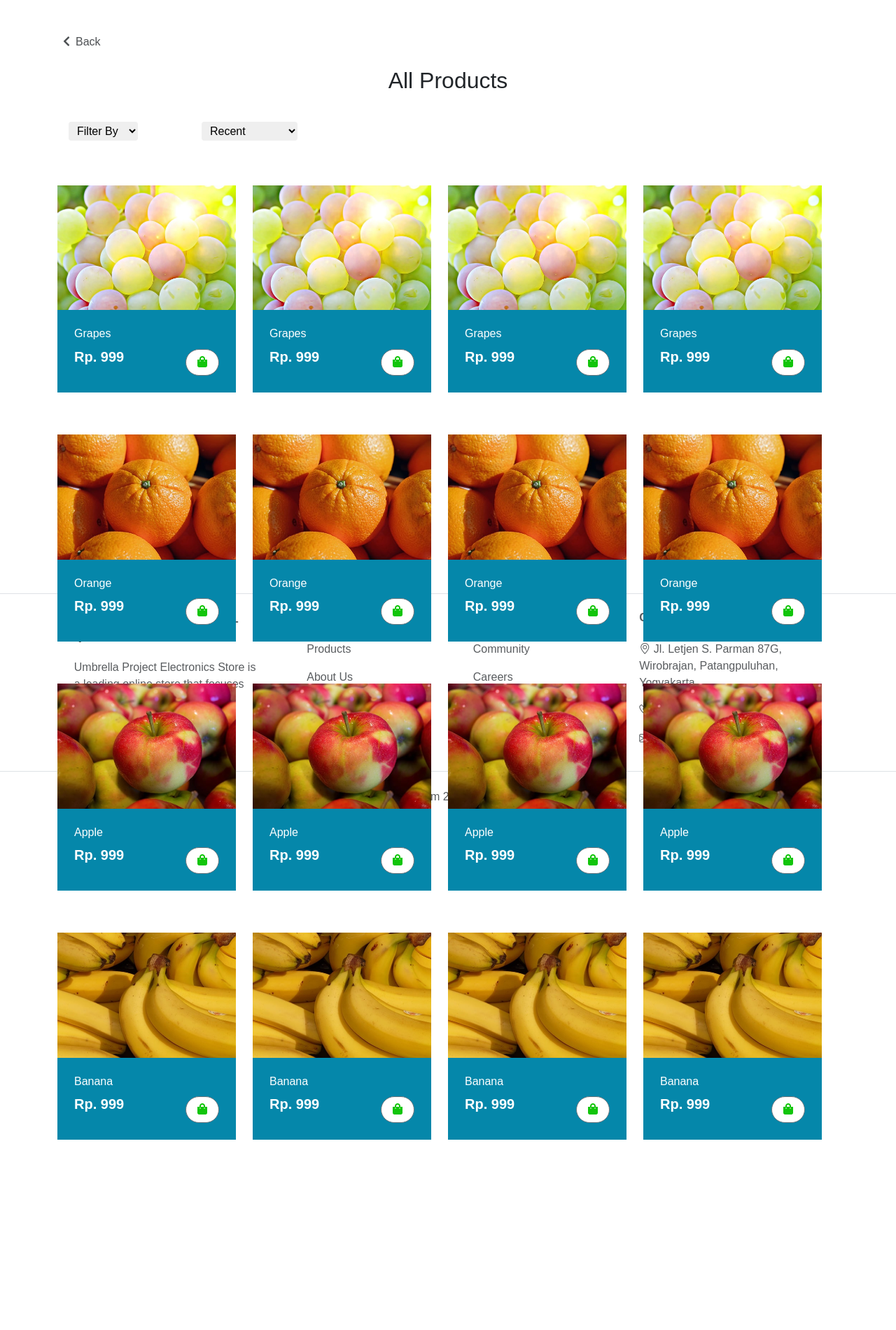
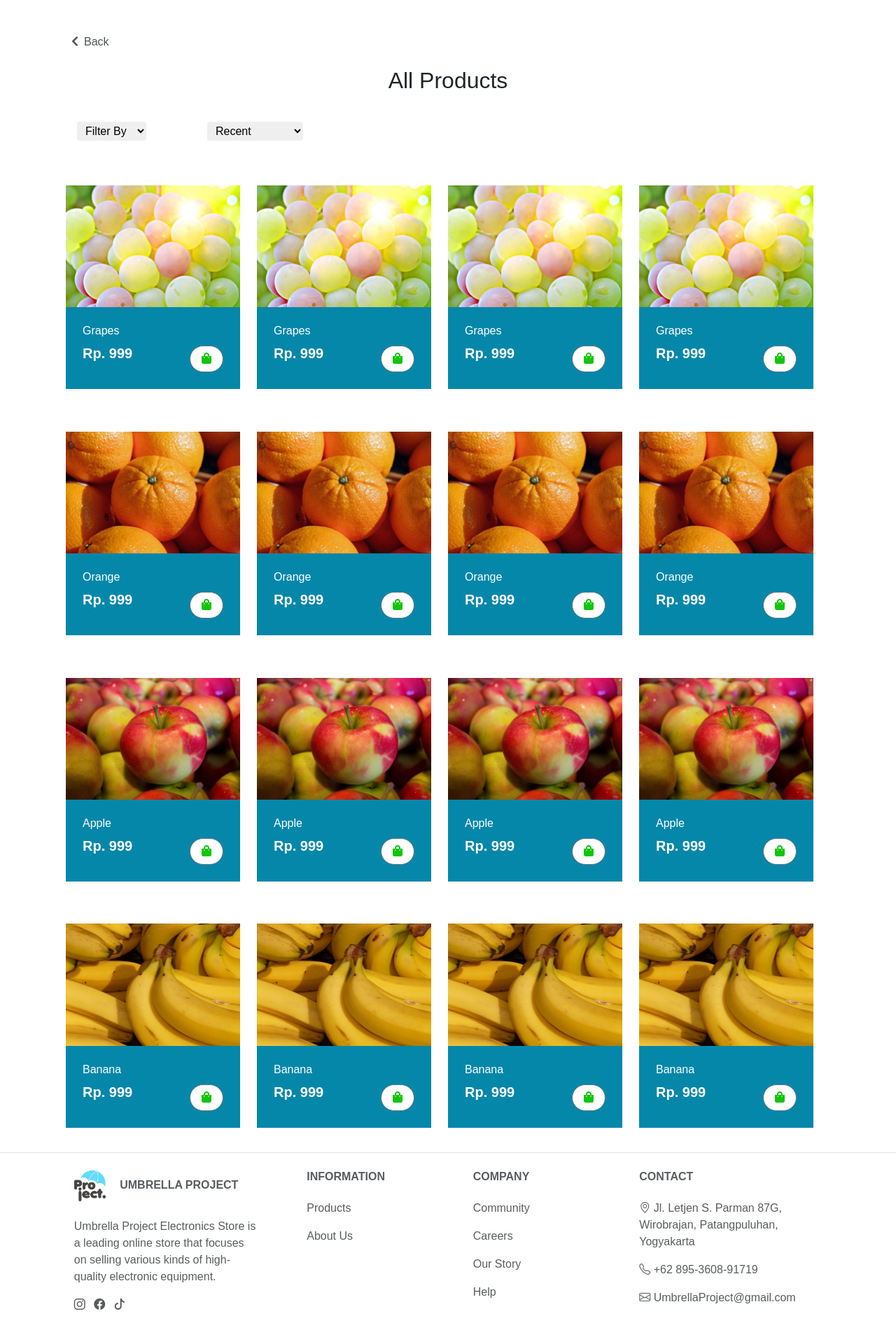
Before and after one commit to Gigabyte-Gang-Team/Umbrella-Project, a Flask app: page /all-products in a window 1280 px wide. Shown: the part 97-1998 px from the top of the page at 70% size. Before the commit the page ends 1726 px from the top, so only its background shows below. Run offline with Flask 3, Linux system fonts and the light colour scheme.

Commit message:
menambahkan sedikit perubahan
products, detail & all

```diff
--- a/templates/all-products.html
+++ b/templates/all-products.html
@@ -34,7 +34,7 @@
 
 
     <!-- Products Start -->
-    <div class="container-fluid prod">
+    <div class="container prod mb-5">
         <div class="container py-5">
             <div class="row g-4">
                 <span onclick="window.location.href = '/'" style="cursor: pointer; opacity: 80%;  width: 100px;"><i class="fas fa-chevron-left px-2"></i>Back</span>
```
